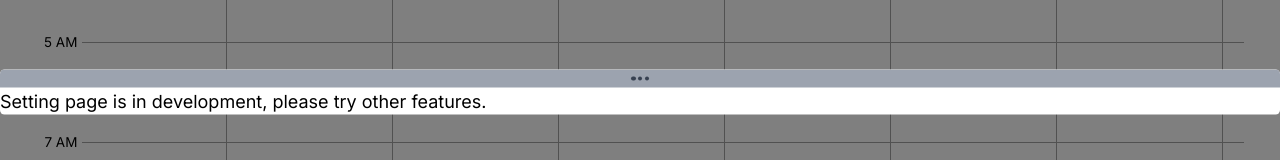
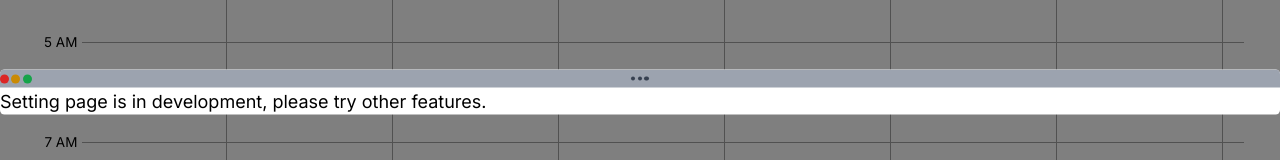
Before and after one commit to Pear-sudo/time, a Next.js app: page / in a window 1280 px wide. Both pictures are taken after a click on the button 1255 px from the left and 20 px from the top of the page. Shown: the part 308-468 px from the top of the page. Built offline with nearby package versions, Linux system fonts and the light colour scheme.

Commit message:
traffic lights can be shown properly now

```diff
--- a/src/app/utility/windowManager.tsx
+++ b/src/app/utility/windowManager.tsx
@@ -474,9 +474,10 @@ function WindowHeader(prop: { win: Win }): JSX.Element {
     }
 
     return (
-        <div className={'w-full h-4 bg-gray-400 cursor-move flex justify-center items-center'}
+        <div className={'w-full h-4 bg-gray-400 cursor-move grid grid-cols-3 items-center'}
              onMouseDown={handleOnMouseDown}
              onTouchStart={onTouchStart}>
+            <TrafficLights/>
             <ThreeDots/>
         </div>
     )
@@ -484,7 +485,7 @@ function WindowHeader(prop: { win: Win }): JSX.Element {
 
 function TrafficLights(prop: {}): JSX.Element {
     return (
-        <div>
+        <div className={'h-1/2 flex gap-0.5'}>
             <TrafficLightRed/>
             <TrafficLightYellow/>
             <TrafficLightGreen/>
@@ -494,7 +495,7 @@ function TrafficLights(prop: {}): JSX.Element {
 
 function TrafficLightRed(): JSX.Element {
     return (
-        <div>
+        <div className={'rounded-full bg-red-600 h-full aspect-square cursor-default'}>
 
         </div>
     )
@@ -502,7 +503,7 @@ function TrafficLightRed(): JSX.Element {
 
 function TrafficLightYellow(): JSX.Element {
     return (
-        <div>
+        <div className={'rounded-full bg-yellow-600 h-full aspect-square cursor-default'}>
 
         </div>
     )
@@ -510,7 +511,7 @@ function TrafficLightYellow(): JSX.Element {
 
 function TrafficLightGreen(): JSX.Element {
     return (
-        <div>
+        <div className={'rounded-full bg-green-600 h-full aspect-square cursor-default'}>
 
         </div>
     )
@@ -519,7 +520,7 @@ function TrafficLightGreen(): JSX.Element {
 function ThreeDots(prop: {}): JSX.Element {
     // mimic iOS's window manager
     return (
-        <div className={'h-1/4 w-fit flex space-x-0.5'}>
+        <div className={'h-1/4 w-fit flex space-x-0.5 justify-self-center'}>
             {genNums({count: 3}).map((value) => (
                 <div className={'h-full aspect-square bg-gray-700 rounded-full'} key={`dots-${value}`}></div>
             ))}
```
